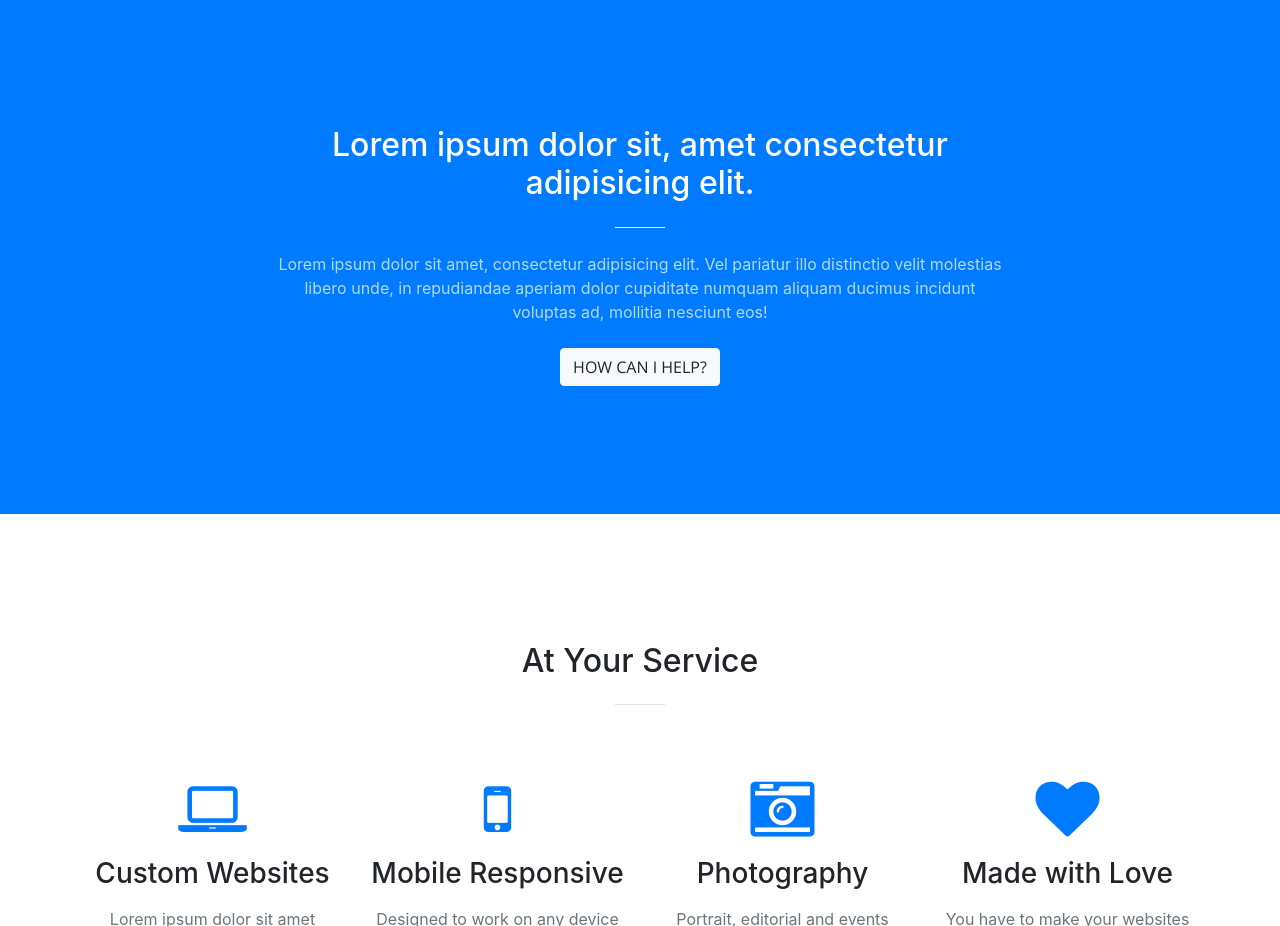
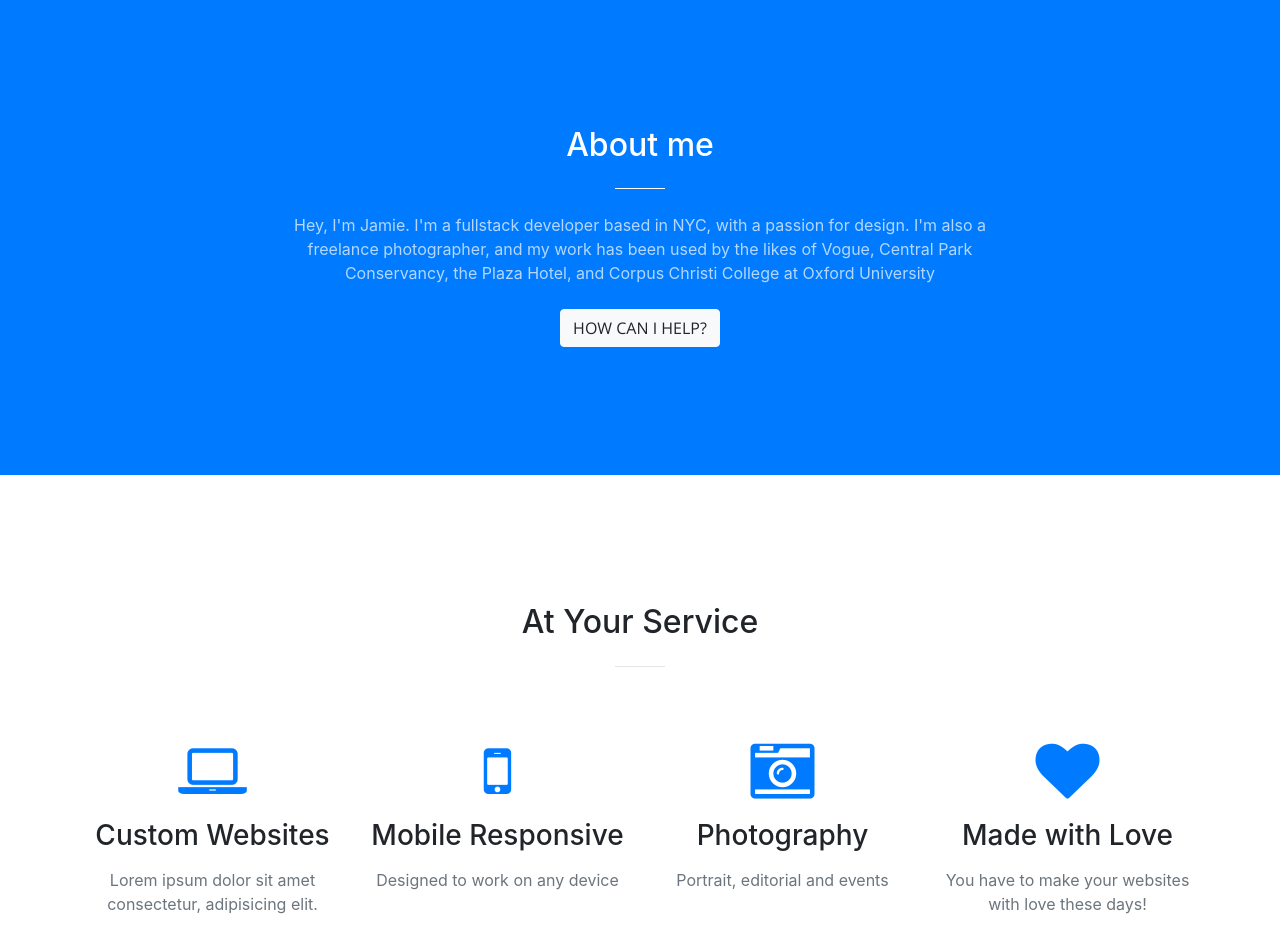
Before and after one commit to jjgrafton/jjgrafton.github.io, a website with bundled scripts: page index.html in a window 1280 px wide. Shown: the part 802-1728 px from the top of the page. Built offline with nearby package versions, Linux system fonts and the light colour scheme.

Commit message:
Added about text

```diff
--- a/index.html
+++ b/index.html
@@ -78,10 +78,11 @@
     <div class="container">
       <div class="row">
         <div class="col-lg-8 mx-auto text-center">
-          <h2 class="section-heading text-white">Lorem ipsum dolor sit, amet consectetur adipisicing elit.</h2>
+          <h2 class="section-heading text-white">About me</h2>
           <hr class="light my-4">
-          <p class="text-faded mb-4">Lorem ipsum dolor sit amet, consectetur adipisicing elit. Vel pariatur illo distinctio velit molestias libero unde,
-            in repudiandae aperiam dolor cupiditate numquam aliquam ducimus incidunt voluptas ad, mollitia nesciunt eos!</p>
+          <p class="text-faded mb-4">Hey, I'm Jamie. I'm a fullstack developer based in NYC, with a passion for design. I'm also a freelance photographer,
+            and my work has been used by the likes of Vogue, Central Park Conservancy, the Plaza Hotel, and Corpus Christi
+            College at Oxford University</p>
           <a class="btn btn-light btn-xl js-scroll-trigger" href="#services">How can I help?</a>
         </div>
       </div>
```
